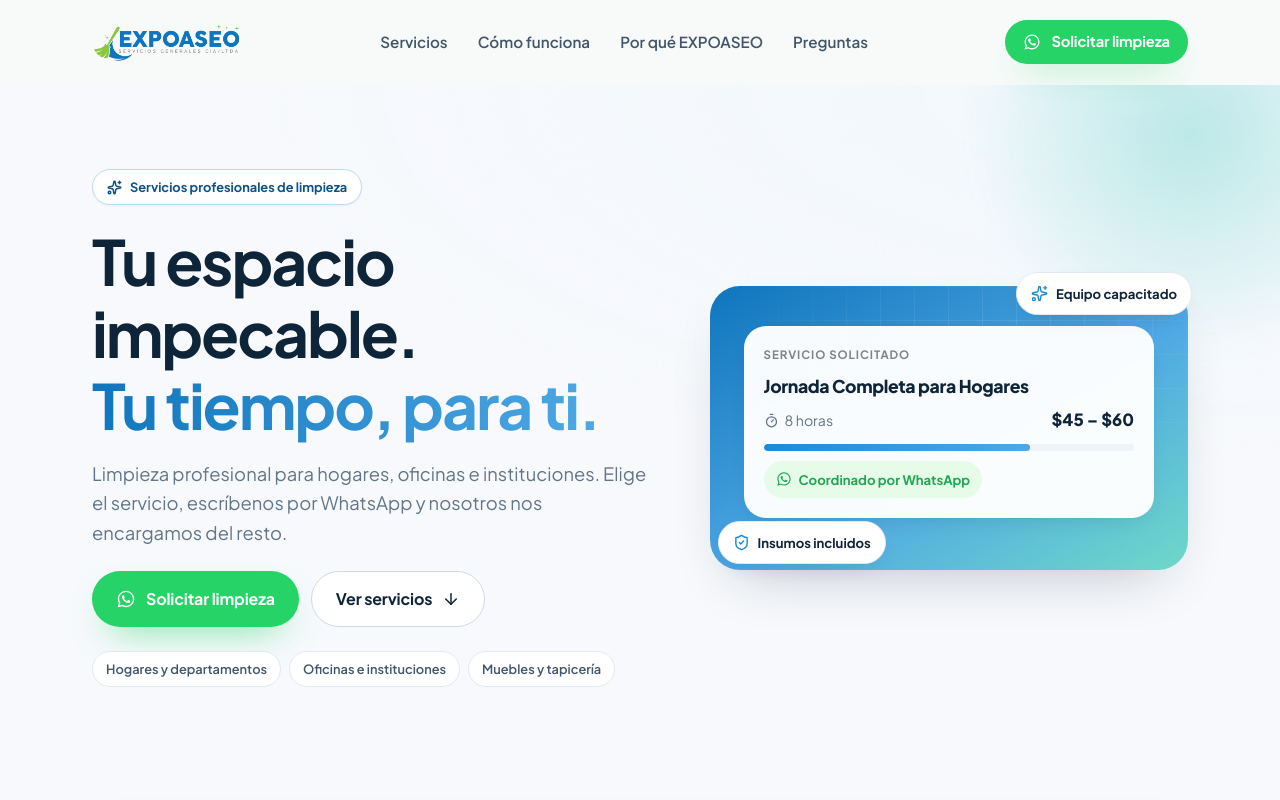
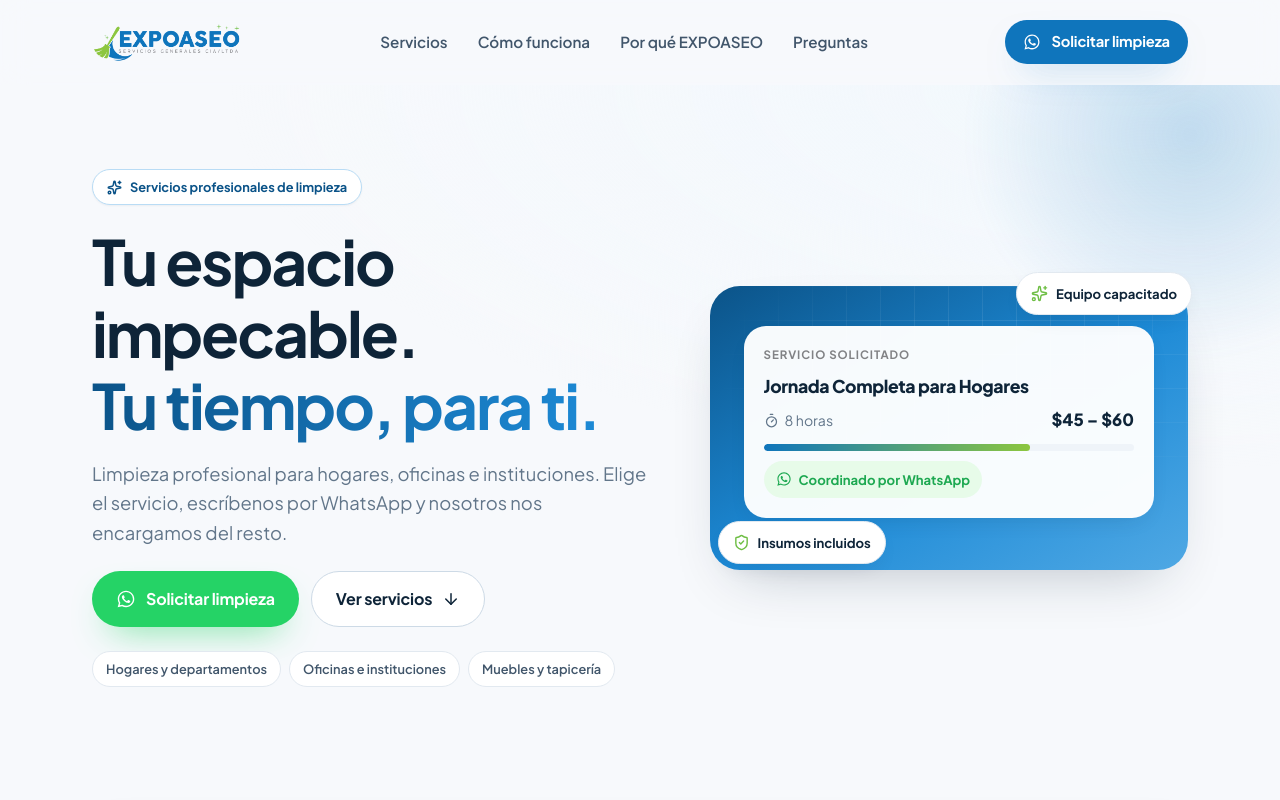
Before and after one commit to Kovaro-Tech/expoaseo-web, a React (Vite) app: page / in a window 1280 px wide. Shown: the top 800 px of the page. Built offline with nearby package versions, Linux system fonts and the light colour scheme.

Commit message:
fix code

```diff
--- a/index.html
+++ b/index.html
@@ -4,7 +4,7 @@
     <meta charset="UTF-8" />
     <link rel="icon" type="image/svg+xml" href="/favicon.svg" />
     <meta name="viewport" content="width=device-width, initial-scale=1.0" />
-    <meta name="theme-color" content="#067a72" />
+    <meta name="theme-color" content="#0f75bc" />
 
     <title>EXPOASEO | Servicios profesionales de limpieza</title>
     <meta
--- a/src/components/Logo.jsx
+++ b/src/components/Logo.jsx
@@ -17,7 +17,10 @@ export default function Logo({ variant = 'default' }) {
         <img
           className="logo__img"
           src={businessMedia.logo}
-          alt="EXPOASEO"
+          alt="EXPOASEO — Servicios Generales Cía. Ltda."
+          width="2259"
+          height="719"
+          decoding="async"
           onError={() => setImageFailed(true)}
         />
       ) : (
--- a/src/components/Navbar.css
+++ b/src/components/Navbar.css
@@ -2,7 +2,7 @@
   position: sticky;
   top: 0;
   z-index: 50;
-  background: rgba(248, 250, 249, 0.72);
+  background: rgba(247, 249, 252, 0.72);
   backdrop-filter: blur(14px);
   -webkit-backdrop-filter: blur(14px);
   border-bottom: 1px solid transparent;
@@ -15,7 +15,7 @@
 .navbar--scrolled {
   background: rgba(255, 255, 255, 0.88);
   border-bottom-color: var(--line);
-  box-shadow: 0 10px 30px -24px rgba(11, 30, 27, 0.5);
+  box-shadow: 0 10px 30px -24px rgba(14, 36, 56, 0.5);
 }
 
 .navbar__inner {
--- a/src/components/Navbar.jsx
+++ b/src/components/Navbar.jsx
@@ -48,7 +48,7 @@ export default function Navbar() {
 
         <div className="navbar__actions">
           <a
-            className="btn btn--whatsapp btn--sm navbar__cta"
+            className="btn btn--primary btn--sm navbar__cta"
             href={buildWhatsAppUrl()}
             target="_blank"
             rel="noopener noreferrer"
@@ -88,7 +88,7 @@ export default function Navbar() {
           ))}
         </nav>
         <a
-          className="btn btn--whatsapp btn--block"
+          className="btn btn--primary btn--block"
           href={buildWhatsAppUrl()}
           target="_blank"
           rel="noopener noreferrer"
--- a/src/sections/Hero.css
+++ b/src/sections/Hero.css
@@ -14,7 +14,7 @@
   width: 460px;
   height: 460px;
   border-radius: 50%;
-  background: radial-gradient(circle, rgba(43, 191, 178, 0.28), transparent 68%);
+  background: radial-gradient(circle, rgba(var(--brand-rgb), 0.22), transparent 68%);
   filter: blur(10px);
   pointer-events: none;
 }
@@ -52,7 +52,7 @@
 }
 
 .hero__title-accent {
-  background: linear-gradient(100deg, var(--brand-600), var(--brand-400));
+  background: linear-gradient(100deg, var(--brand-700), var(--brand-500));
   -webkit-background-clip: text;
   background-clip: text;
   color: transparent;
@@ -105,8 +105,12 @@
   position: relative;
   padding: 26px 18px 34px;
   border-radius: var(--r-xl);
-  background:
-    linear-gradient(150deg, var(--brand-600), var(--brand-400) 55%, #6fd8c8 100%);
+  background: linear-gradient(
+    150deg,
+    var(--brand-700),
+    var(--brand-500) 52%,
+    var(--brand-400) 100%
+  );
   box-shadow: var(--shadow-lg);
 }
 
@@ -184,7 +188,7 @@
   width: 72%;
   height: 100%;
   border-radius: var(--r-full);
-  background: linear-gradient(90deg, var(--brand-500), var(--brand-400));
+  background: linear-gradient(90deg, var(--brand-600), var(--accent-500));
 }
 
 .hero__mock-status {
@@ -217,7 +221,7 @@
 }
 
 .hero__chip svg {
-  color: var(--brand-500);
+  color: var(--accent-600);
 }
 
 .hero__chip--one {
--- a/src/sections/RequestCta.css
+++ b/src/sections/RequestCta.css
@@ -7,8 +7,8 @@
   padding: 30px 22px;
   border-radius: var(--r-xl);
   background:
-    radial-gradient(90% 70% at 100% 0%, rgba(43, 191, 178, 0.35), transparent 60%),
-    linear-gradient(155deg, var(--ink-900), #0d332d);
+    radial-gradient(90% 70% at 100% 0%, rgba(var(--brand-rgb), 0.55), transparent 62%),
+    linear-gradient(155deg, var(--ink-900), var(--brand-800));
 }
 
 .request__panel::after {
@@ -19,7 +19,7 @@
   width: 320px;
   height: 320px;
   border-radius: 50%;
-  background: radial-gradient(circle, rgba(10, 160, 149, 0.35), transparent 70%);
+  background: radial-gradient(circle, rgba(var(--accent-rgb), 0.28), transparent 70%);
   pointer-events: none;
 }
 
@@ -71,7 +71,7 @@
   margin-top: 2px;
   border-radius: var(--r-full);
   color: var(--ink-900);
-  background: var(--brand-200);
+  background: var(--accent-500);
 }
 
 .request__form {
```
Also changed, not shown: src/config/business.js (+5 -3 lines), public/favicon.svg, 1 other file (tests, documents, lock files or other folders).
